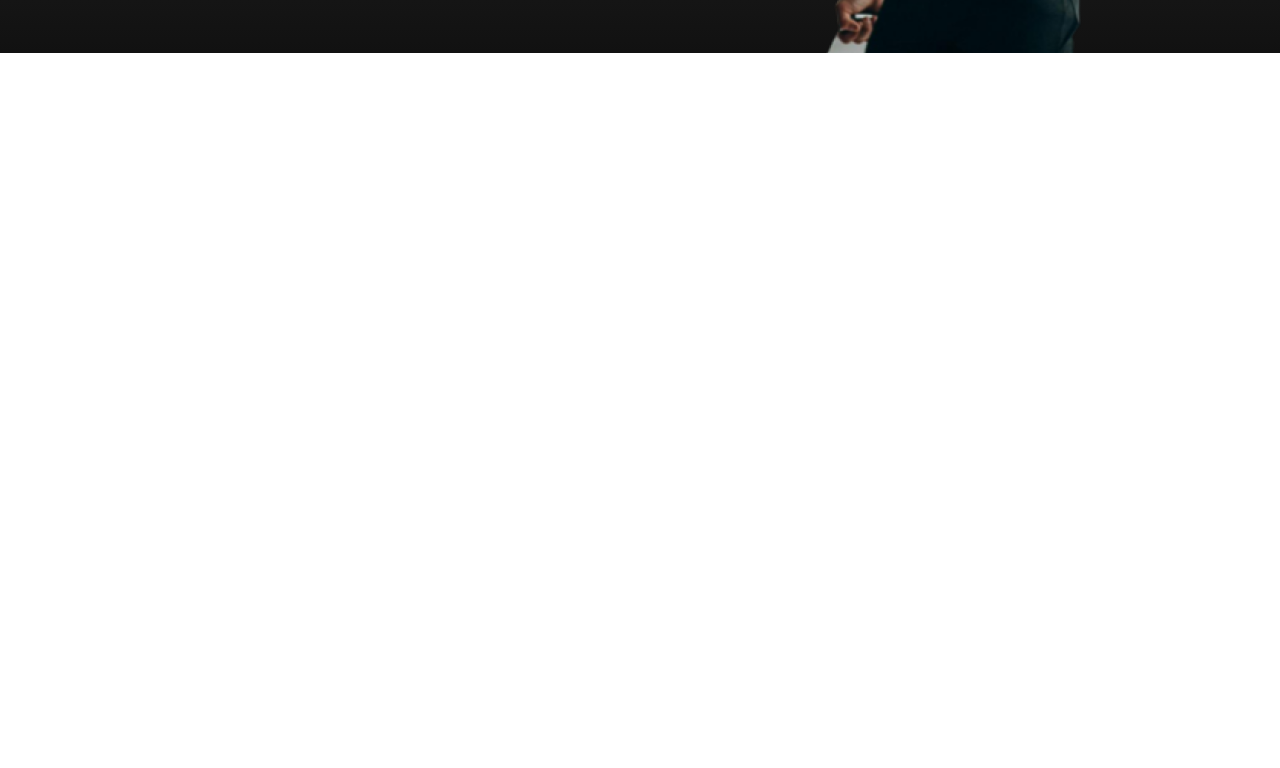
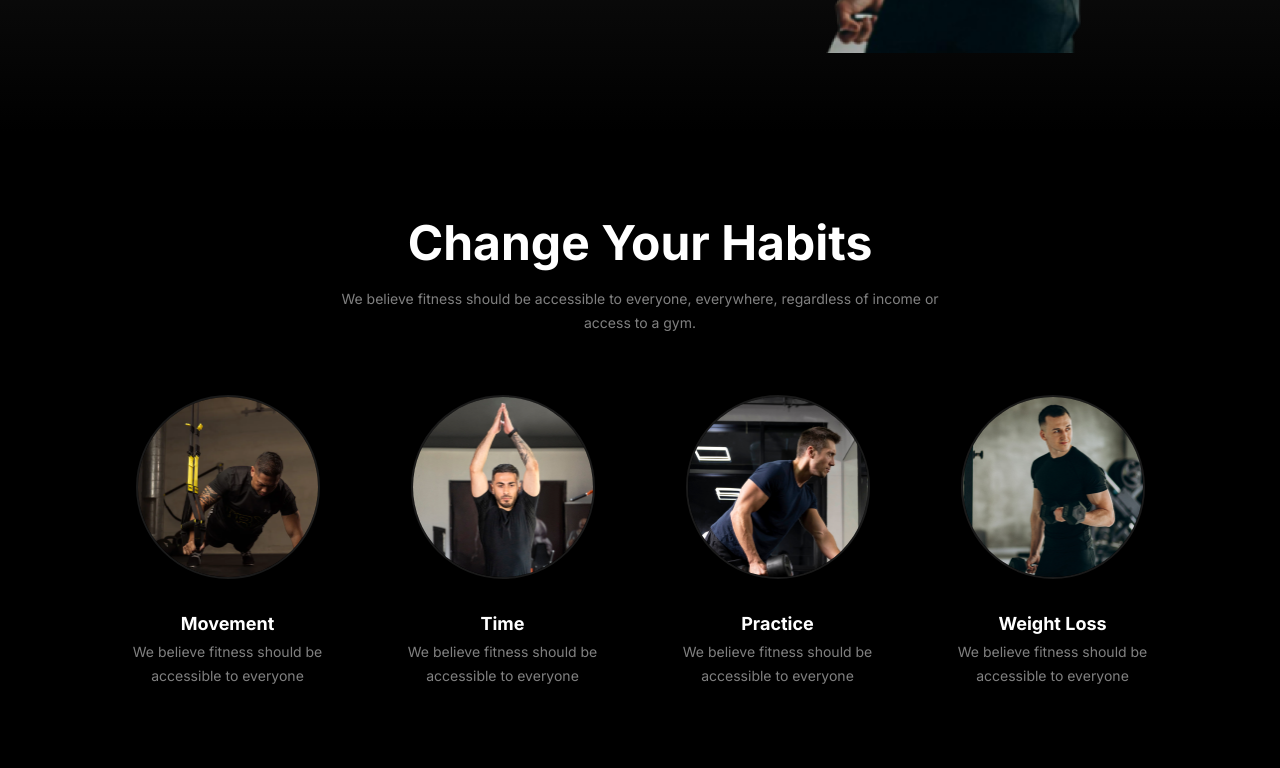
Before and after one commit to sanjitgh/fitness, a plain HTML site: page index.html in a window 1280 px wide. Shown: the part 740-1508 px from the top of the page. Before the commit the page ends 800 px from the top, so only its background shows below. Drawn offline with Linux system fonts and the light colour scheme.

Commit message:
habit section add

```diff
--- a/css/style.css
+++ b/css/style.css
@@ -6,6 +6,7 @@
 :root {
     --primary-color: #E6533C;
     --text-color: rgba(255, 255, 255, 0.5);
+    --bg-color: black;
 }
 
 body {
@@ -23,10 +24,15 @@ h6 {
 
 p {
     font-size: 14px;
+    line-height: 24px;
+}
+
+section {
+    padding: 80px 0;
 }
 
 .container {
-    max-width: 1140px;
+    max-width: 1280px;
     margin: 0 auto;
     padding: 0 5px;
 }
@@ -53,27 +59,8 @@ p {
 
 /* header style */
 header {
-    background: linear-gradient(to bottom, rgba(17, 17, 17, 1) 0%, rgb(47 47 47) 50%, rgba(17, 17, 17, 1) 100%);
+    background: linear-gradient(to bottom, black -25%, rgb(30, 30, 30) 50%, black 100%);
 }
-
-
-
-
-
-
-
-
-
-
-
-
-
-
-
-
-
-
-
 
 .nav_wrapper {
     justify-content: space-between;
@@ -172,7 +159,7 @@ nav {
 .banner_card_1 {
     background-color: rgba(255, 255, 255, 0.1);
     position: absolute;
-    left: 6rem;
+    left: 8rem;
     top: 26rem;
     padding: 20px;
     border-radius: 12px;
@@ -182,6 +169,7 @@ nav {
     width: 180px;
     height: 70px;
     align-items: center;
+    backdrop-filter: blur(10px);
 }
 
 .banner_card_1 img {
@@ -200,6 +188,7 @@ nav {
     height: 70px;
     right: -6rem;
     top: 8rem;
+    backdrop-filter: blur(10px);
 }
 
 .banner_card_2 h1 {
@@ -215,3 +204,45 @@ nav {
     color: var(--text-color) !important;
     font-size: 13px;
 }
+
+/* habit section style */
+.habit {
+    background-color: var(--bg-color);
+    text-align: center;
+}
+
+.habit h1 {
+    font-size: 3rem;
+    margin-bottom: 15px;
+}
+
+.habit_paragraph {
+    max-width: 640px !important;
+    margin: 0 auto 60px !important;
+}
+
+.habit p {
+    color: var(--text-color);
+    line-height: 24px;
+    max-width: 230px;
+    margin: auto;
+}
+
+.habit_container {
+    display: grid;
+    grid-template-columns: repeat(4, 1fr);
+    gap: 40px;
+}
+
+.habit_single_item img {
+    border: 2px solid rgba(255, 255, 255, 0.1);
+    border-radius: 100%;
+    width: 180px;
+    height: 180px;
+    margin-bottom: 30px;
+}
+
+.habit_single_item h3 {
+    font-size: 1.125rem;
+    margin-bottom: 0.4rem;
+}
--- a/index.html
+++ b/index.html
@@ -65,12 +65,41 @@
     </header>
 
     <main>
+        <!-- habit section -->
+        <section class="habit">
+            <div class="container">
+                <h1>Change Your Habits</h1>
+                <p class="habit_paragraph">We believe fitness should be accessible to everyone, everywhere, regardless
+                    of income or access to a gym.</p>
+                <!--  -->
+                <div class="habit_container">
+                    <div class="habit_single_item">
+                        <img src="images/img1.png" alt="">
+                        <h3>Movement</h3>
+                        <p>We believe fitness should be accessible to everyone</p>
+                    </div>
+                    <div class="habit_single_item">
+                        <img src="images/img2.png" alt="">
+                        <h3>Time</h3>
+                        <p>We believe fitness should be accessible to everyone</p>
+                    </div>
+                    <div class="habit_single_item">
+                        <img src="images/img3.png" alt="">
+                        <h3>Practice</h3>
+                        <p>We believe fitness should be accessible to everyone</p>
+                    </div>
+                    <div class="habit_single_item">
+                        <img src="images/img4.png" alt="">
+                        <h3>Weight Loss</h3>
+                        <p>We believe fitness should be accessible to everyone</p>
+                    </div>
+                </div>
+            </div>
+        </section>
+
 
     </main>
 
-    <footer>
-
-    </footer>
 </body>
 
 </html>
```
Also changed, not shown: css/Miama.css, images/img1.png (renamed from images/image 3.png), images/img2.png (renamed from images/image 2.png), images/img3.png (renamed from images/image 4.png), images/img4.png (renamed from images/image 5.png).
